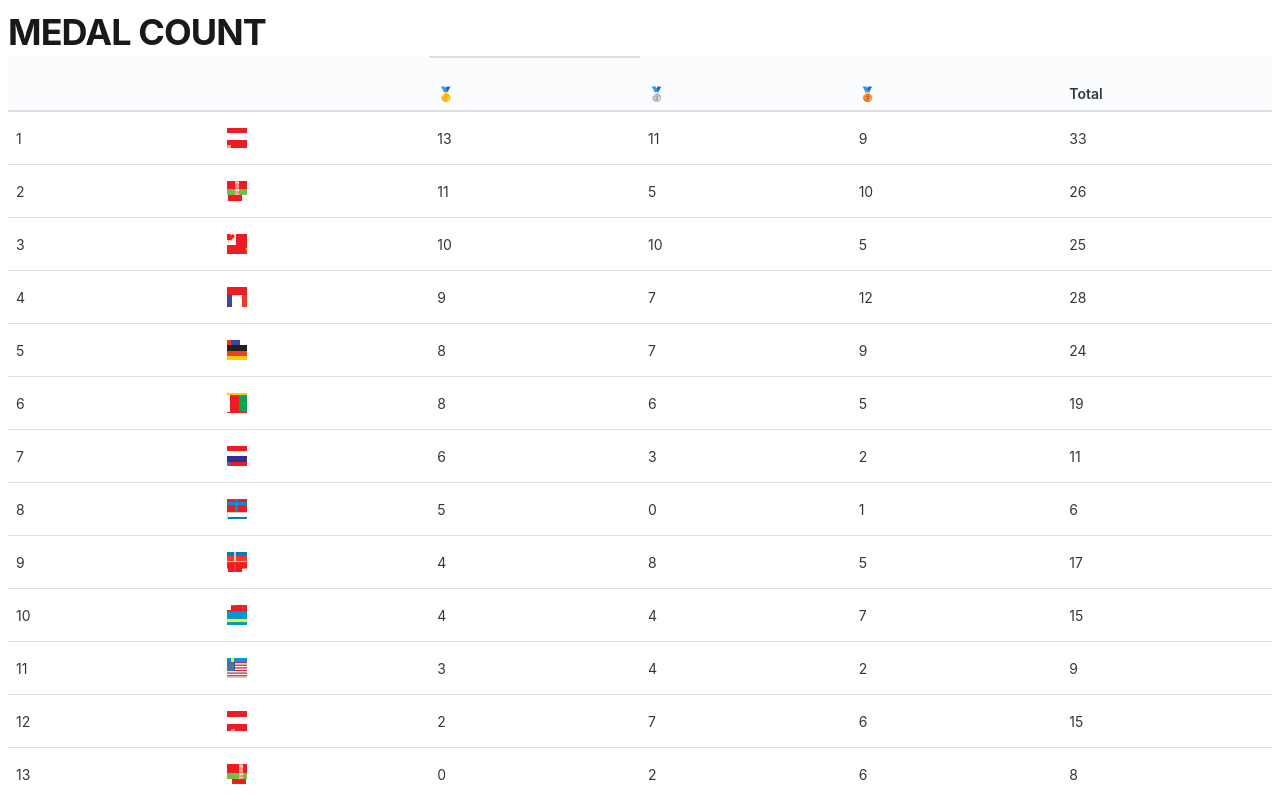
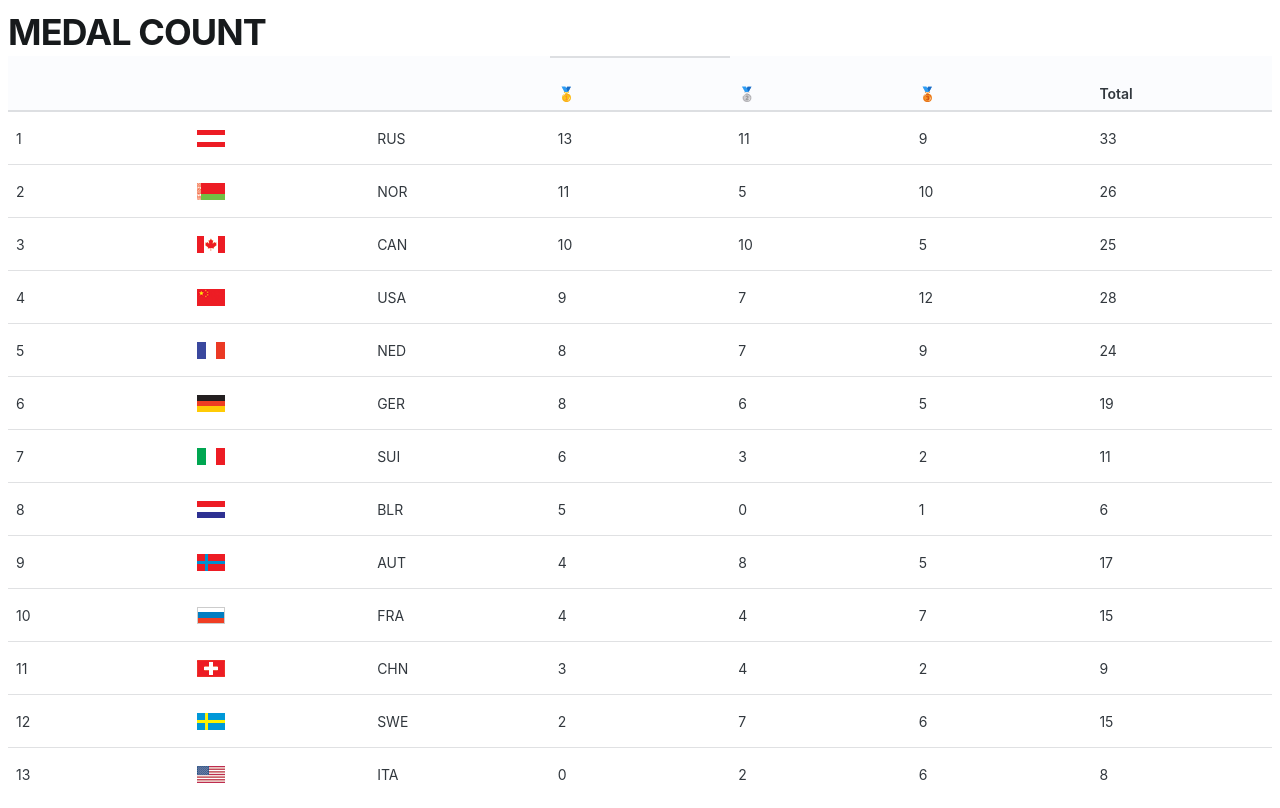
Before and after one commit to fiegus/medal-app, a React (Vite) app: page / in a window 1280 px wide. Built offline with nearby package versions, Linux system fonts and the light colour scheme.

Commit message:
fix flags

```diff
--- a/src/features/medals/Flag.tsx
+++ b/src/features/medals/Flag.tsx
@@ -5,8 +5,8 @@ type FlagProps = {
 }
 
 export const Flag = ({ flagIndex }: FlagProps) => {
-  const flagWidth = 20
-  const flagHeight = 20
+  const flagWidth = 28
+  const flagHeight = 17
 
   const xPos = -flagIndex * flagWidth
   const yPos = -Math.floor(flagIndex) * flagHeight
--- a/src/features/medals/MedalTable.tsx
+++ b/src/features/medals/MedalTable.tsx
@@ -42,6 +42,7 @@ export const MedalTable = ({ medals }: MedalTableProps) => {
           <tr>
             <th></th>
             <th></th>
+            <th></th>
             <FilterHeadStyled
               $isActive={sortBy === SortType.Gold}
               onClick={() => handleSort(SortType.Gold)}
@@ -75,6 +76,7 @@ export const MedalTable = ({ medals }: MedalTableProps) => {
               <td>
                 <Flag flagIndex={index} />
               </td>
+              <td>{medal.code}</td>
               <td>{toNumber(medal.gold)}</td>
               <td>{toNumber(medal.silver)}</td>
               <td>{toNumber(medal.bronze)}</td>
```
